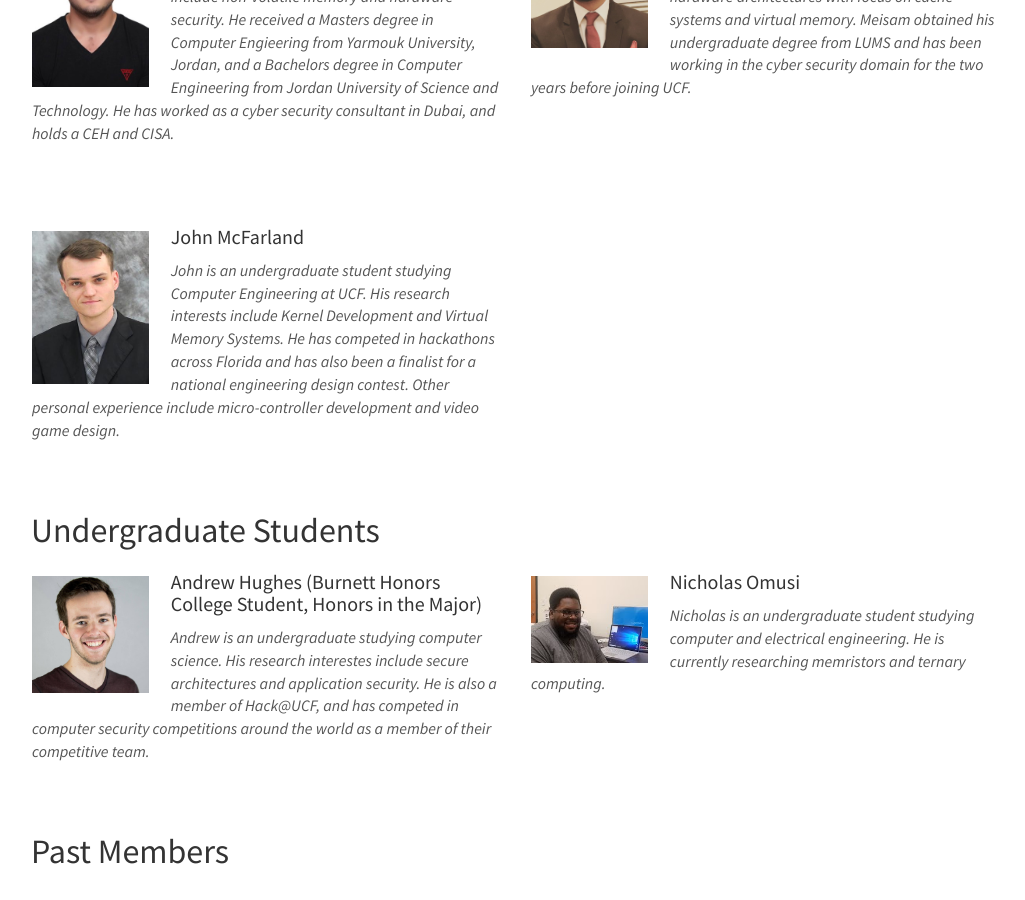
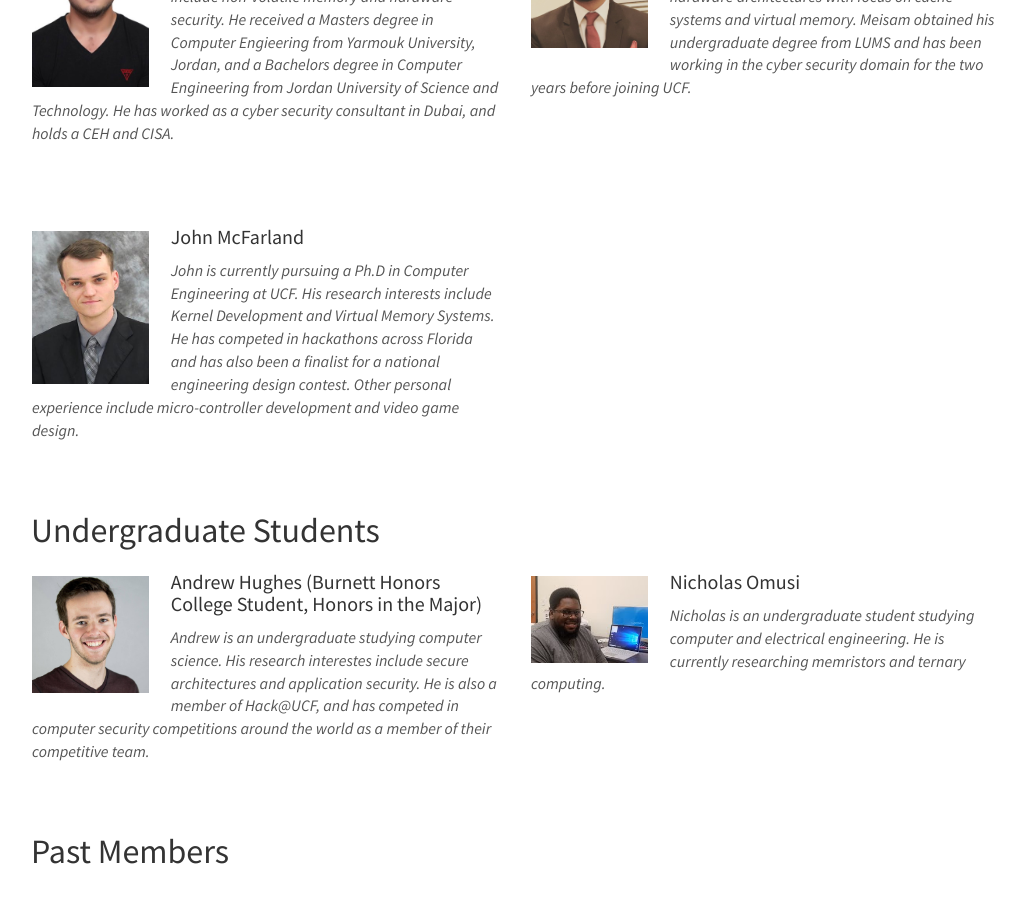
Before and after one commit to sacagroup/sacagroup.github.io, a Jekyll site: the page built from _pages/team.md, in a window 1280 px wide and 900 px high, scrolled down 1460 px. Shown: the whole window, without its empty margins (125-1150 px from the left). Built offline with Jekyll 4.4.1, drawn with Linux system fonts in a browser that asks for light colours; nearby versions of some CDN libraries.

Commit message:
Wording fix

```diff
--- a/_data/phdstudents.yml
+++ b/_data/phdstudents.yml
@@ -24,4 +24,4 @@
 
 - name: John McFarland
   photo: jmac.jpg
-  info: John is an undergraduate student studying Computer Engineering at UCF. His research interests include Kernel Development and Virtual Memory Systems. He has competed in hackathons across Florida and has also been a finalist for a national engineering design contest.  Other personal experience include micro-controller development and video game design.
+  info: John is currently pursuing a Ph.D in Computer Engineering at UCF. His research interests include Kernel Development and Virtual Memory Systems. He has competed in hackathons across Florida and has also been a finalist for a national engineering design contest.  Other personal experience include micro-controller development and video game design.
```
